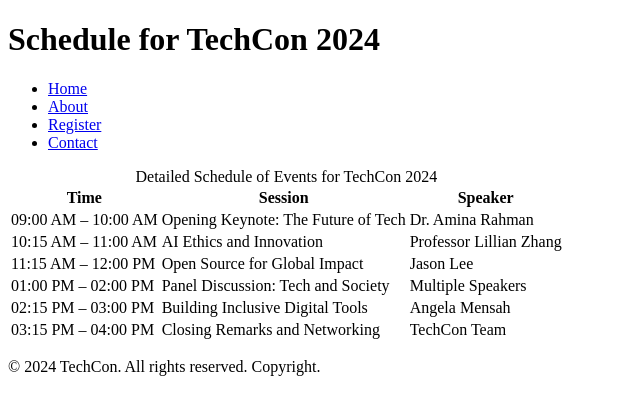
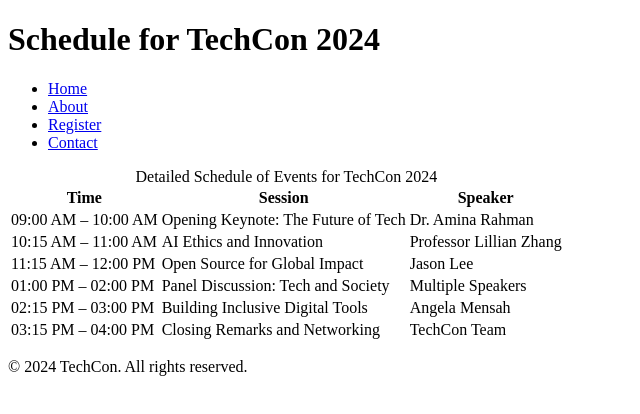
Before and after one commit to Ohms-Gh/TechCon_HTML, a plain HTML site: page techcon_website/schedule.html in a window 1280 px wide. Shown: the full height of the page, 0-640 px from the left. Drawn offline with Linux system fonts and the light colour scheme.

Commit message:
Update schedule.html

```diff
--- a/techcon_website/schedule.html
+++ b/techcon_website/schedule.html
@@ -62,7 +62,7 @@
     </table>
   </main>
   <footer>
-    <p>&copy; 2024 TechCon. All rights reserved. Copyright.</p>
+    <p>&copy; 2024 TechCon. All rights reserved.</p>
   </footer>
 </body>
 </html>
```
